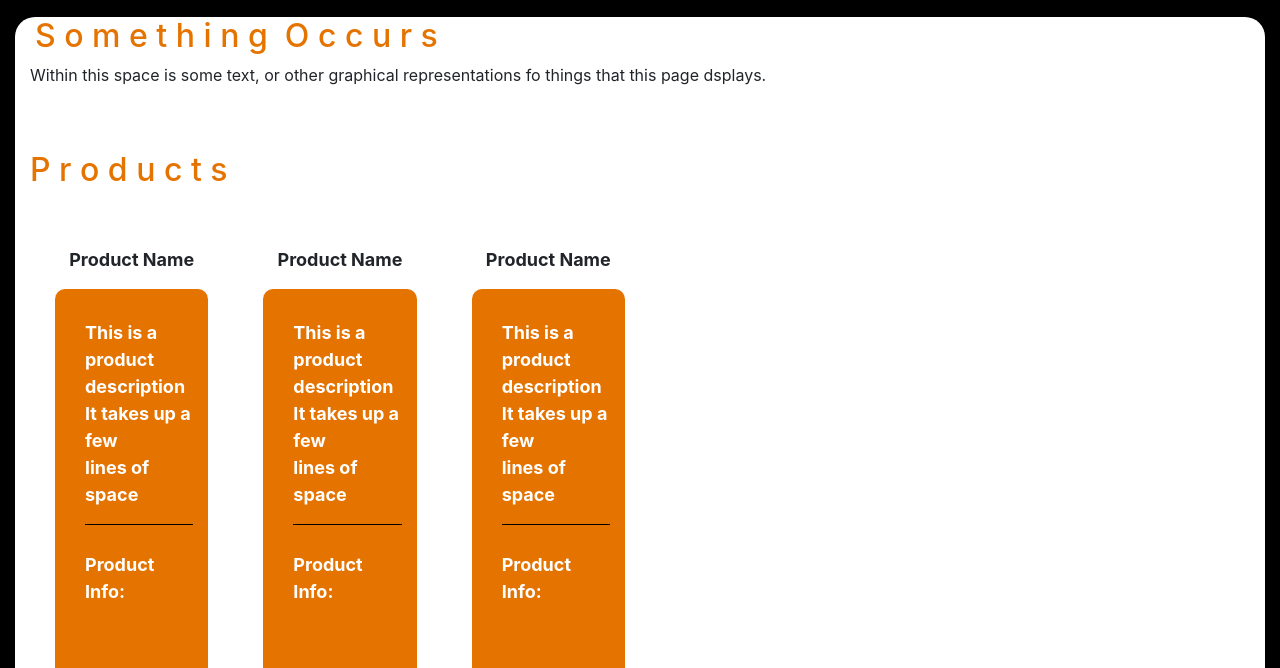
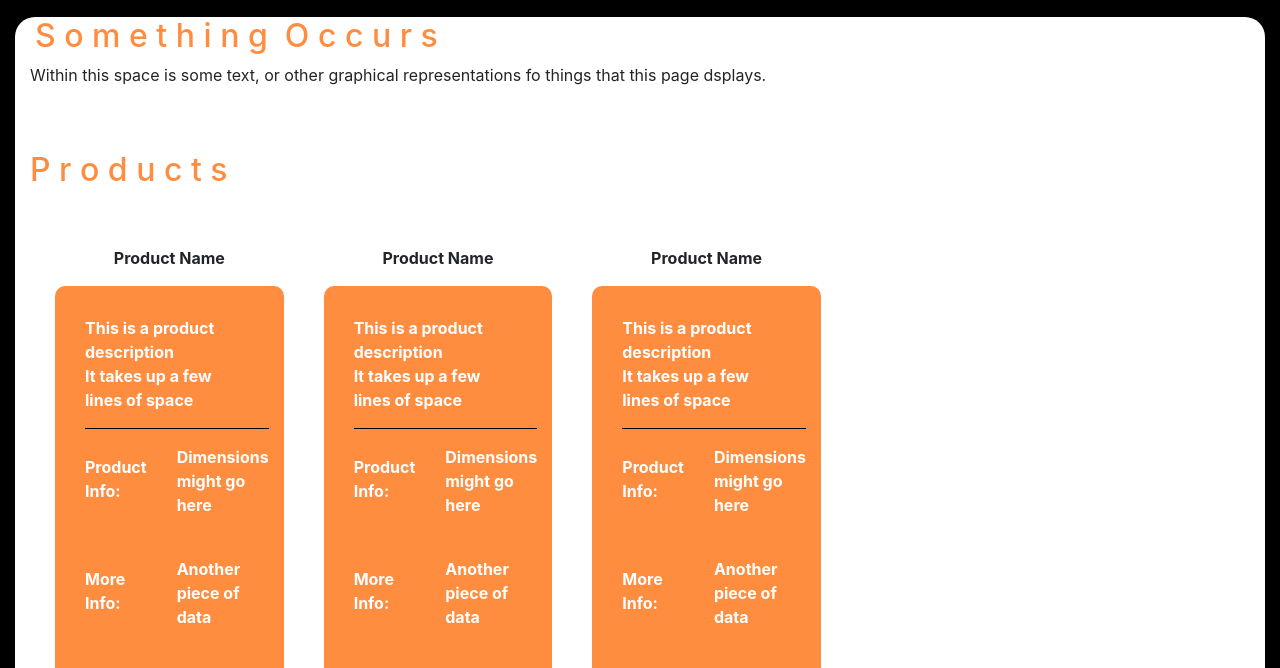
Before and after one commit to TuckerNemcek/astonInterview2, a plain HTML site: page index.html in a window 1280 px wide. Shown: the part 294-962 px from the top of the page. Drawn offline with nearby package versions, Linux system fonts and the light colour scheme.

```diff
--- a/index.html
+++ b/index.html
@@ -22,7 +22,7 @@
       </nav>
     </header>
 
-    <div id="mainBody" class="container-fluid col-12">
+    <div id="mainBody" class="container col-12">
 
 
       <div class="row inner">
@@ -36,7 +36,7 @@
       <br>
       <div class="row">
 
-        <div class="col-2 productName" align="center">
+        <div class="column-2 productName" align="center">
           <p>Product Name</p>
 
           <div class="container productSpace" align="left">
@@ -71,7 +71,7 @@
 
         </div>
 
-        <div class="col-2 productName" align="center">
+        <div class="column-2 productName" align="center">
           <p>Product Name</p>
 
           <div class="container productSpace" align="left">
@@ -106,7 +106,7 @@
 
         </div>
 
-        <div class="col-2 productName" align="center">
+        <div class="column-2 productName" align="center">
           <p>Product Name</p>
 
           <div class="container productSpace" align="left">
--- a/style.css
+++ b/style.css
@@ -42,14 +42,12 @@ body{
   background-color:black;
 }
 
-.container{
-  background-color:white;
-}
 
 #mainBody{
   background-color:white;
   margin-top:20px;
   border-radius: 20px;
+  margin-bottom: 30px;
 }
 
 .inner{
@@ -57,24 +55,20 @@ body{
 }
 
 .orangeText{
-  color: #e57300;
+  color: #FF8D40;
 }
 
 .productName{
   font-weight: bold;
-  font-size: 18;
   padding-left:40px;
   padding-bottom: 40px;
-
-
 }
 
 .productSpace{
   padding-top: 30px;
   padding-left: 30px;
   padding-bottom: 20px;
-  background-color: #e57300;
+  background-color: #FF8D40;
   border-radius: 10px;
   color:white;
-  font-weight: none;
 }
```
